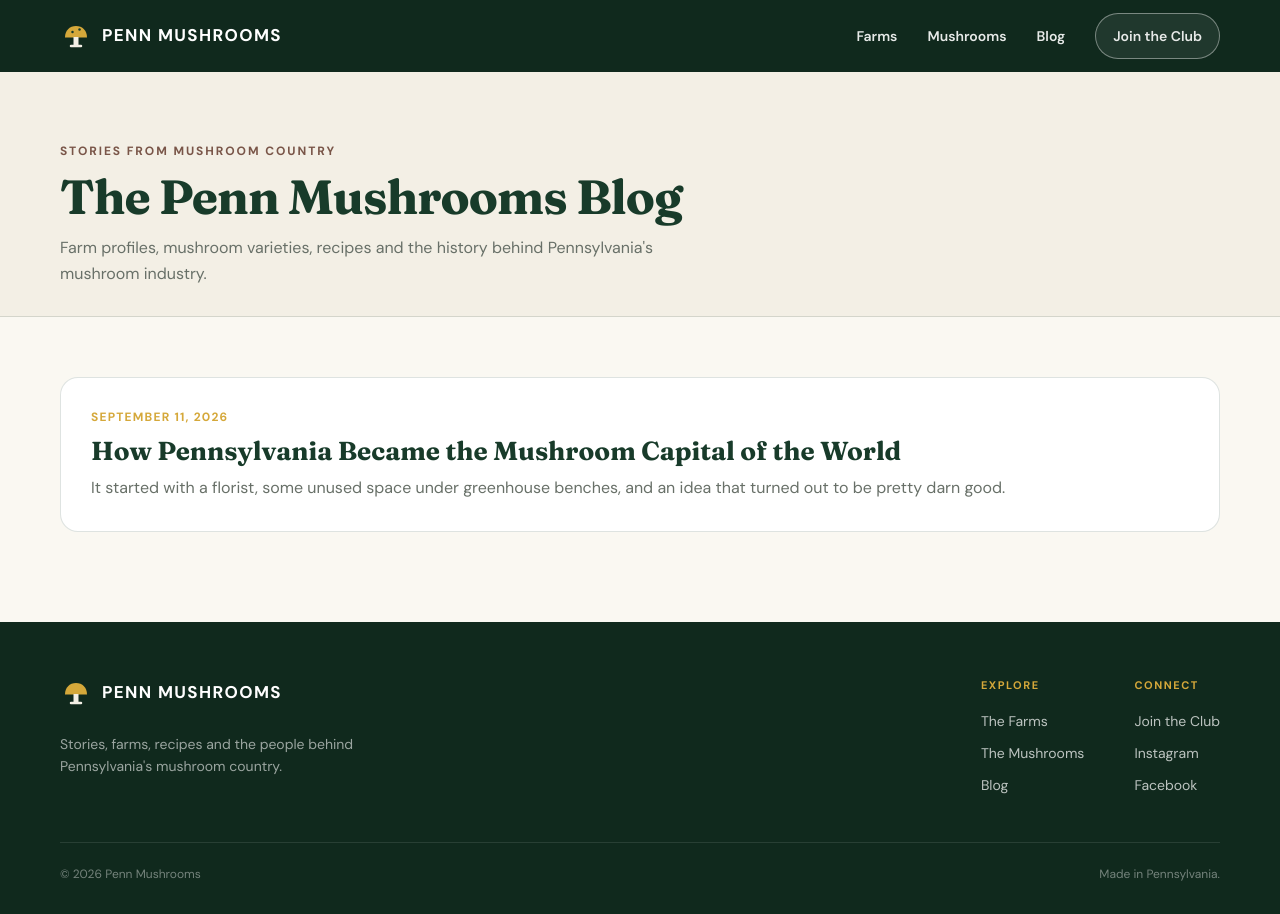
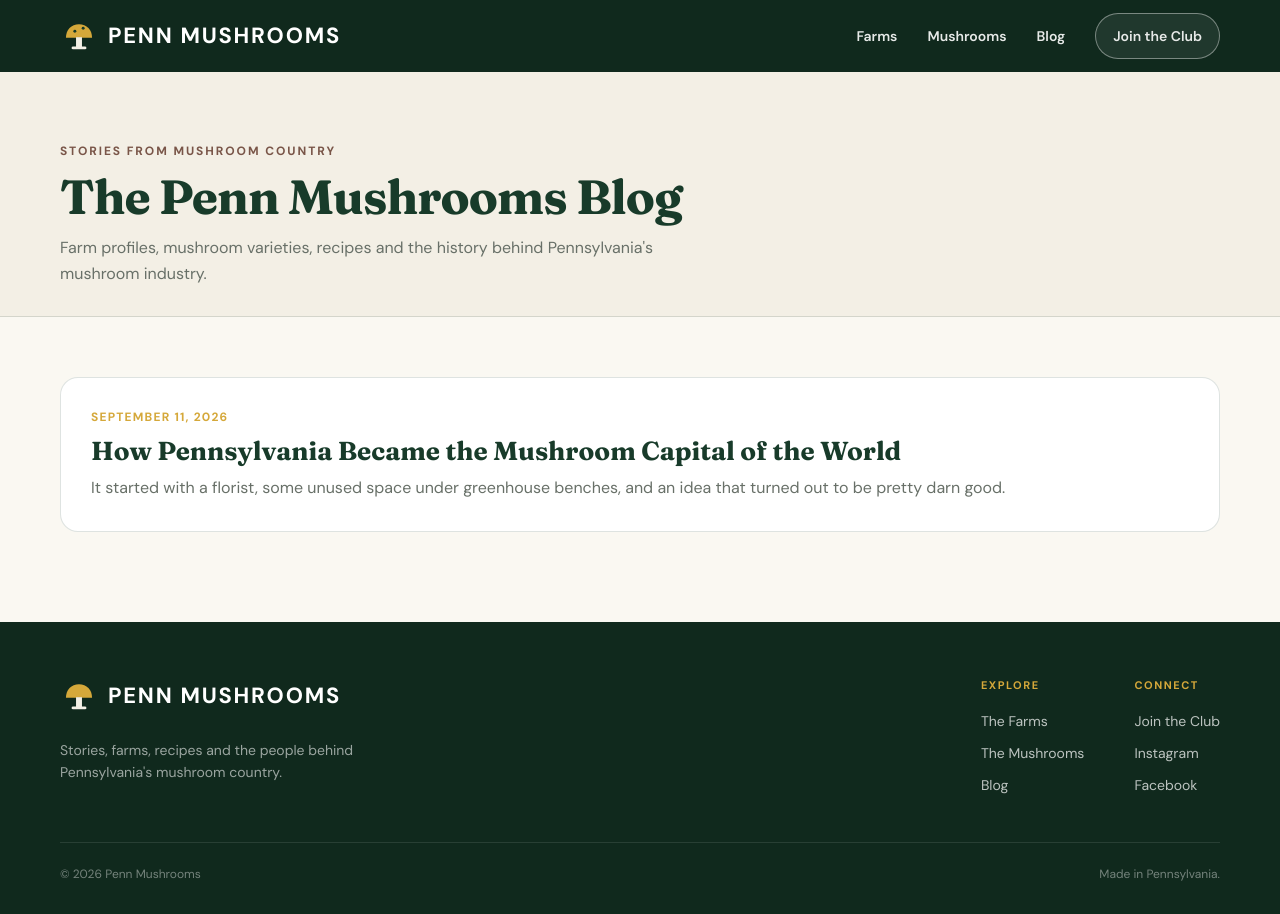
Before and after one commit to remedyappsllc/penn-mushrooms, a Jekyll site: the page built from blog.html, in a window 1280 px wide. Built offline with Jekyll 4.4.1, drawn with Linux system fonts in a browser that asks for light colours.

Commit message:
Update font sizes and weights in style.css

```diff
--- a/assets/css/style.css
+++ b/assets/css/style.css
@@ -62,16 +62,16 @@
       display: inline-flex;
       align-items: center;
       gap: 10px;
-      font-size: 17px;
+      font-size: 22px;
       font-weight: 700;
       letter-spacing: .08em;
       text-transform: uppercase;
     }
 
     .brand-mark {
-      width: 32px;
-      height: 32px;
-      flex: 0 0 32px;
+      width: 38px;
+      height: 38px;
+      flex: 0 0 38px;
     }
 
     .nav-links {
@@ -139,7 +139,7 @@
       align-items: center;
       gap: 10px;
       margin-bottom: 20px;
-      font-size: 12px;
+      font-size: 15px;
       font-weight: 700;
       letter-spacing: .16em;
       text-transform: uppercase;
@@ -151,7 +151,7 @@
       height: 2px;
       background: var(--gold);
     }
-    .hero-badge { display: inline-flex; align-items: center; gap: 8px; padding: 12px 24px; margin-bottom: 24px; border-radius: 999px; background: rgba(213, 168, 58, .16); border: 1px solid rgba(213, 168, 58, .5); color: #F3EFE5; font-size: 15px; font-weight: 700; text-decoration: none; transition: transform .2s ease, background .2s ease; }
+    .hero-badge { display: inline-flex; align-items: center; gap: 8px; padding: 12px 24px; margin-bottom: 24px; border-radius: 999px; background: rgba(213, 168, 58, .16); border: 1px solid rgba(213, 168, 58, .5); color: #F3EFE5; font-size: 18px; font-weight: 800; text-decoration: none; transition: transform .2s ease, background .2s ease; }
     .hero-badge:hover { transform: translateY(-1px); background: rgba(213, 168, 58, .26); }
     .hero-badge .dot { font-size: 18px; }
 
```
